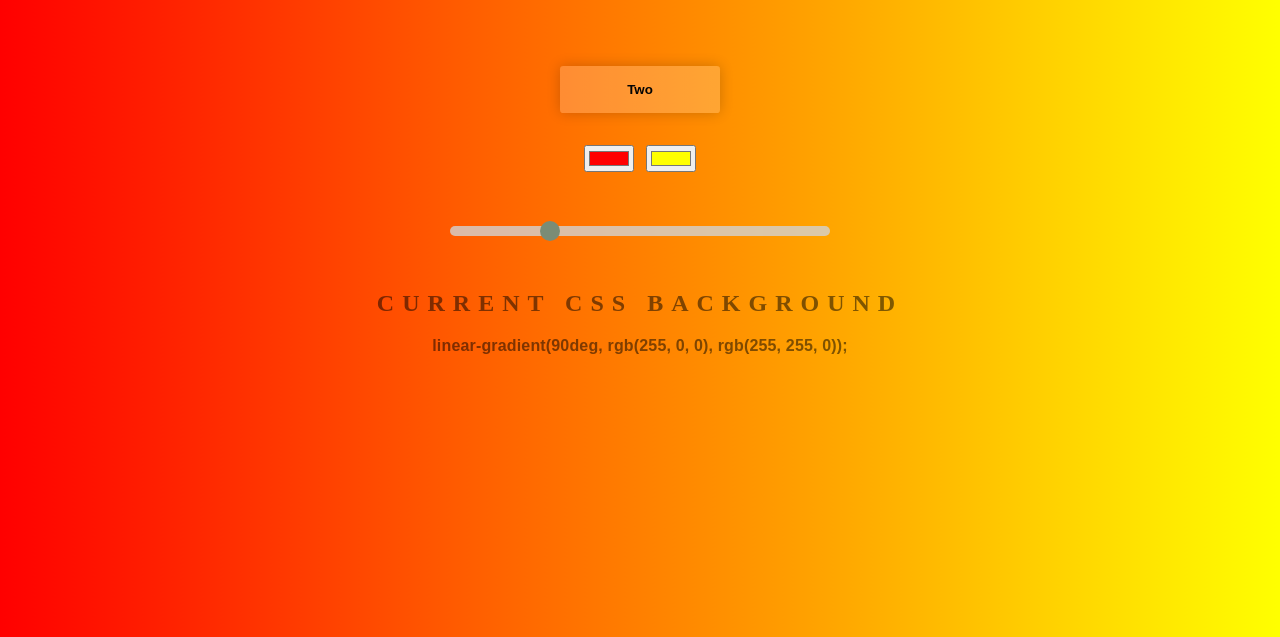
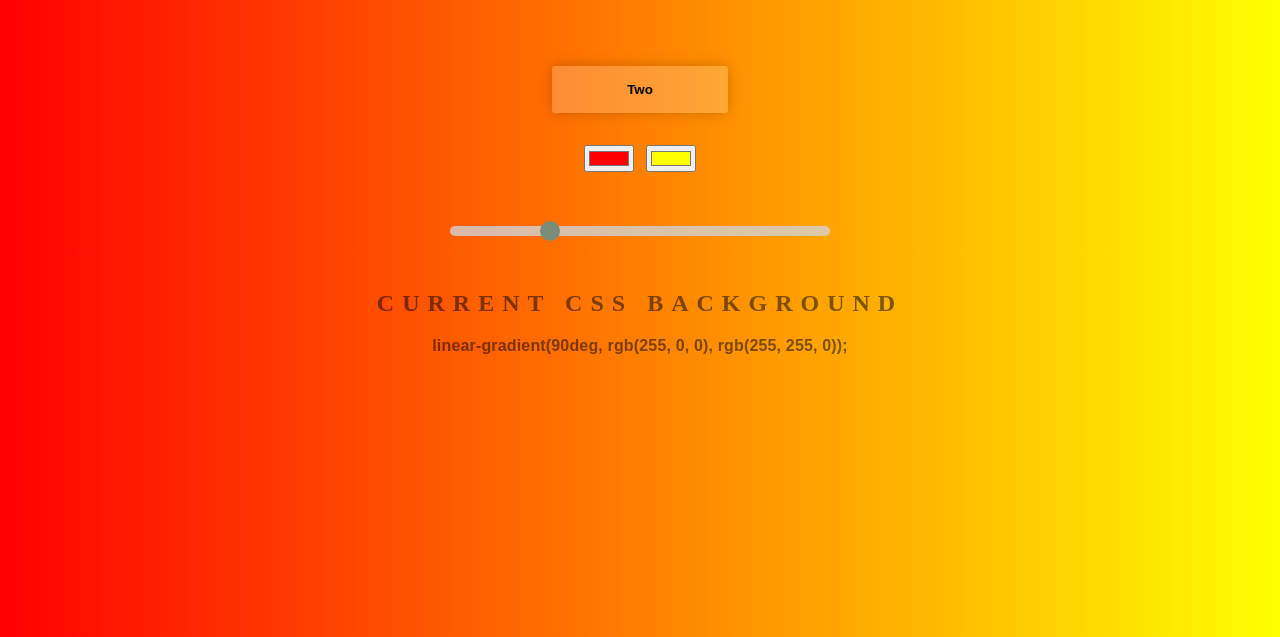
Before and after one commit to danielmuszkiet/background-generator, a plain HTML site: page index.html in a window 1280 px wide. Shown: the part 259-896 px from the top of the page. Drawn offline with Linux system fonts and the light colour scheme.

Commit message:
change select width

```diff
--- a/style.css
+++ b/style.css
@@ -22,7 +22,7 @@ select {
     border: 0;
     outline: 0;
     font: "Raleway", sans-serif;
-    width: 10rem;
+    width: 11rem;
     padding: 1rem 2rem 1rem 2rem;
     background: linear-gradient(to left, rgba(255, 255, 255, 0.2) 3em, rgba(255, 255, 255, 0.2) 3em);
     color: rgb(4, 4, 4);
```
